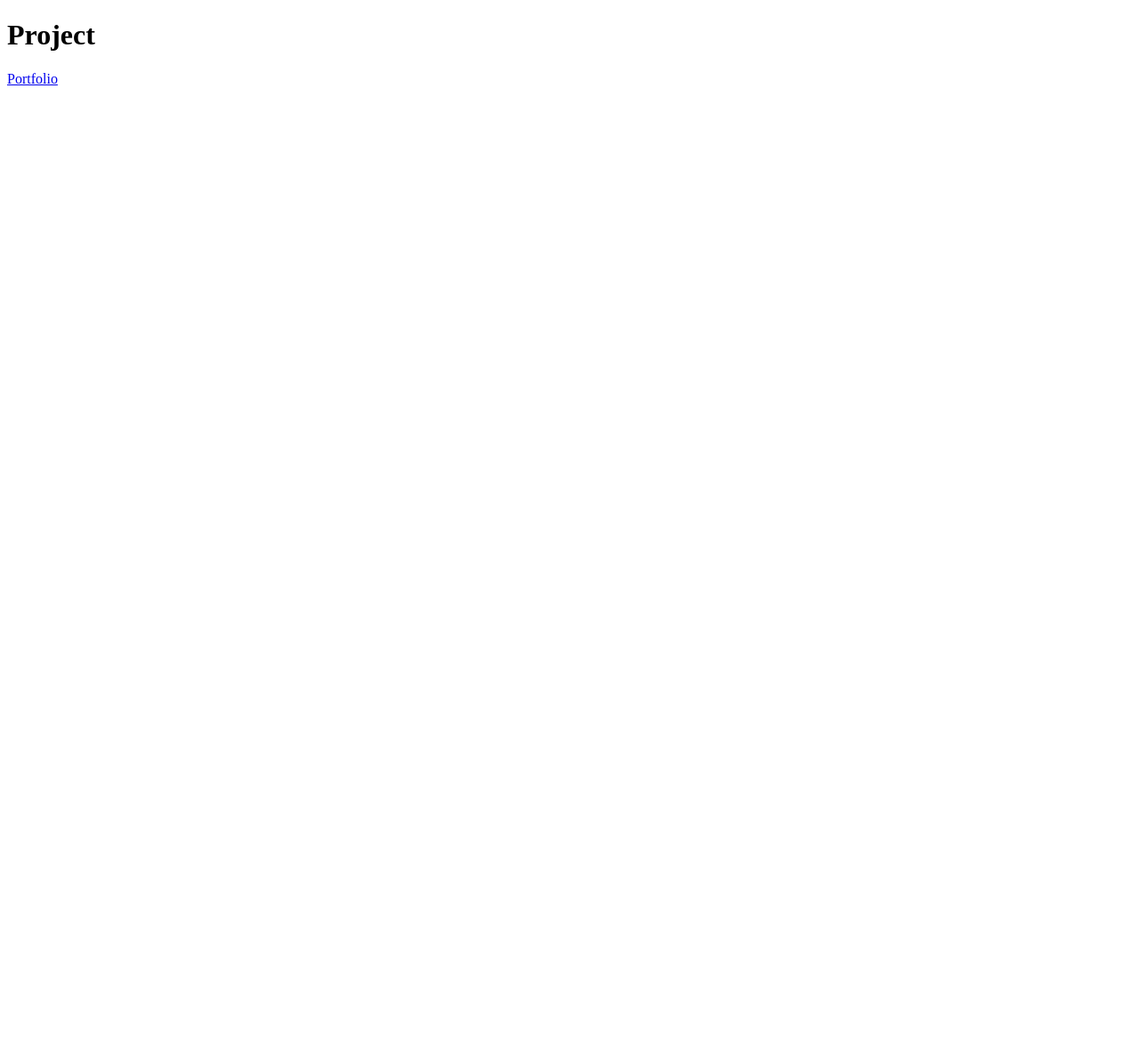
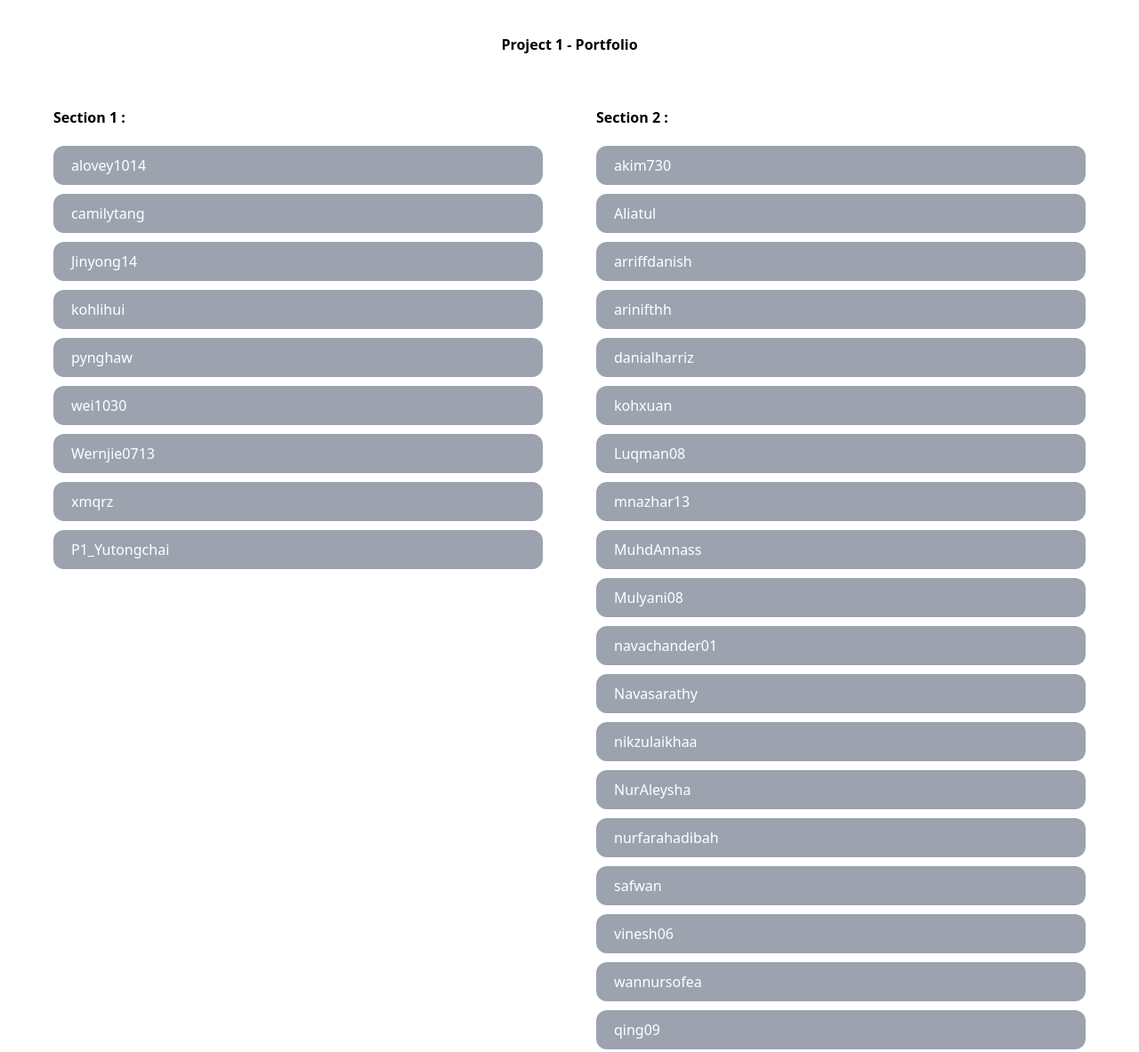
Before and after one commit to thoriqulhaq/software-engineering, a plain HTML site: page index.html in a window 1280 px wide. Shown: the whole page at 89% size. Before the commit the page ends 800 px from the top, so only its background shows below. Drawn offline with nearby package versions, Linux system fonts and the light colour scheme.

Commit message:
Done styling anf embeding link

```diff
--- a/index.html
+++ b/index.html
@@ -5,9 +5,57 @@
     <meta http-equiv="X-UA-Compatible" content="IE=edge">
     <meta name="viewport" content="width=device-width, initial-scale=1.0">
     <title>Software Engineering (drshahizan)</title>
+    <script src="https://cdn.tailwindcss.com"></script>
 </head>
 <body>
-    <h1>Project</h1>
-    <a href="/project/1-portfolio">Portfolio</a>
+    <div class="flex justify-center items-center h-[100px] font-semibold">
+        <h1>Project 1 - Portfolio</h1>
+    </div>
+
+    <div class="flex w-full gap-[60px] px-[60px] pb-[60px]">
+        <div class="flex-1">
+            <div class="my-[20px] font-semibold">
+                <h3>Section 1 :</h3>
+            </div>
+            <div class="flex flex-col flex-wrap gap-[10px]">
+                <a class="text-white bg-gray-400 rounded-xl px-[20px] py-[10px]" href="/test-github.io/project/1-portfolio/sec01/alovey1014/personal_portfolio">alovey1014</a>
+                <a class="text-white bg-gray-400 rounded-xl px-[20px] py-[10px]" href="/test-github.io/project/1-portfolio/sec01/camilytang/P1_camilytang">camilytang</a>
+                <a class="text-white bg-gray-400 rounded-xl px-[20px] py-[10px]" href="/test-github.io/project/1-portfolio/sec01/Jinyong14">Jinyong14</a>
+                <a class="text-white bg-gray-400 rounded-xl px-[20px] py-[10px]" href="/test-github.io/project/1-portfolio/sec01/kohlihui">kohlihui</a>
+                <a class="text-white bg-gray-400 rounded-xl px-[20px] py-[10px]" href="/test-github.io/project/1-portfolio/sec01/pynghaw">pynghaw</a>
+                <a class="text-white bg-gray-400 rounded-xl px-[20px] py-[10px]" href="/test-github.io/project/1-portfolio/sec01/wei1030/Personal%20Portfolio">wei1030</a>
+                <a class="text-white bg-gray-400 rounded-xl px-[20px] py-[10px]" href="/test-github.io/project/1-portfolio/sec01/Wernjie0713">Wernjie0713</a>
+                <a class="text-white bg-gray-400 rounded-xl px-[20px] py-[10px]" href="/test-github.io/project/1-portfolio/sec01/xmqrz">xmqrz</a>
+                <a class="text-white bg-gray-400 rounded-xl px-[20px] py-[10px]" href="/test-github.io/project/1-portfolio/sec01/Yutongchai/P1_Yutongchai">P1_Yutongchai</a>
+            </div>
+        </div>
+        <div class="flex-1">
+            <div class="my-[20px] font-semibold">
+                <h3>Section 2 :</h3>
+            </div>
+            <div class="flex flex-col flex-wrap gap-[10px]">
+                <a class="text-white bg-gray-400 rounded-xl px-[20px] py-[10px]" href="/test-github.io/project/1-portfolio/sec02/akim730/P1_akim730">akim730</a>
+                <a class="text-white bg-gray-400 rounded-xl px-[20px] py-[10px]" href="/test-github.io/project/1-portfolio/sec02/Aliatul/project1_oishylea">Aliatul</a>
+                <a class="text-white bg-gray-400 rounded-xl px-[20px] py-[10px]" href="/test-github.io/project/1-portfolio/sec02/arriffdanish/P1_ariffdanish">arriffdanish</a>
+                <a class="text-white bg-gray-400 rounded-xl px-[20px] py-[10px]" href="/test-github.io/project/1-portfolio/sec02/arinifthh/P1_arinifthh">arinifthh</a>
+                <a class="text-white bg-gray-400 rounded-xl px-[20px] py-[10px]" href="/test-github.io/project/1-portfolio/sec02/danialharriz/P1_danialharriz">danialharriz</a>
+                <a class="text-white bg-gray-400 rounded-xl px-[20px] py-[10px]" href="/test-github.io/project/1-portfolio/sec02/kohxuan/P1_kohxuan">kohxuan</a>
+                <a class="text-white bg-gray-400 rounded-xl px-[20px] py-[10px]" href="/test-github.io/project/1-portfolio/sec02/Luqman08/portfolio_Luqman08">Luqman08</a>
+                <a class="text-white bg-gray-400 rounded-xl px-[20px] py-[10px]" href="/test-github.io/project/1-portfolio/sec02/mnazhar13/P1_mnazhar13">mnazhar13</a>
+                <a class="text-white bg-gray-400 rounded-xl px-[20px] py-[10px]" href="/test-github.io/project/1-portfolio/sec02/MuhdAnnass/P1_MuhdAnass">MuhdAnnass</a>
+                <a class="text-white bg-gray-400 rounded-xl px-[20px] py-[10px]" href="/test-github.io/project/1-portfolio/sec02/Mulyani08/P1_Mulyani">Mulyani08</a>
+                <a class="text-white bg-gray-400 rounded-xl px-[20px] py-[10px]" href="/test-github.io/project/1-portfolio/sec02/navachander01/P1_navachander01">navachander01</a>
+                <a class="text-white bg-gray-400 rounded-xl px-[20px] py-[10px]" href="/test-github.io/project/1-portfolio/sec02/Navasarathy/P1Navasarathy">Navasarathy</a>
+                <a class="text-white bg-gray-400 rounded-xl px-[20px] py-[10px]" href="/test-github.io/project/1-portfolio/sec02/nikzulaikhaa/P1_nikzulaikhaa">nikzulaikhaa</a>
+                <a class="text-white bg-gray-400 rounded-xl px-[20px] py-[10px]" href="/test-github.io/project/1-portfolio/sec02/NurAleysha/P1_NurAleysha">NurAleysha</a>
+                <a class="text-white bg-gray-400 rounded-xl px-[20px] py-[10px]" href="/test-github.io/project/1-portfolio/sec02/nurfarahadibah/P1_nurfarahadibah">nurfarahadibah</a>
+                <a class="text-white bg-gray-400 rounded-xl px-[20px] py-[10px]" href="/test-github.io/project/1-portfolio/sec02/safwan/P1_safwan031">safwan</a>
+                <a class="text-white bg-gray-400 rounded-xl px-[20px] py-[10px]" href="/test-github.io/project/1-portfolio/sec02/vinesh06/P1_vinesh06">vinesh06</a>
+                <a class="text-white bg-gray-400 rounded-xl px-[20px] py-[10px]" href="/test-github.io/project/1-portfolio/sec02/wannursofea/P1_wannursofea">wannursofea</a>
+                <a class="text-white bg-gray-400 rounded-xl px-[20px] py-[10px]" href="/test-github.io/project/1-portfolio/sec02/yan-qing09/P1_yan-qing09">qing09</a>
+            </div>
+        </div>
+    </div>
+
 </body>
 </html>
```
